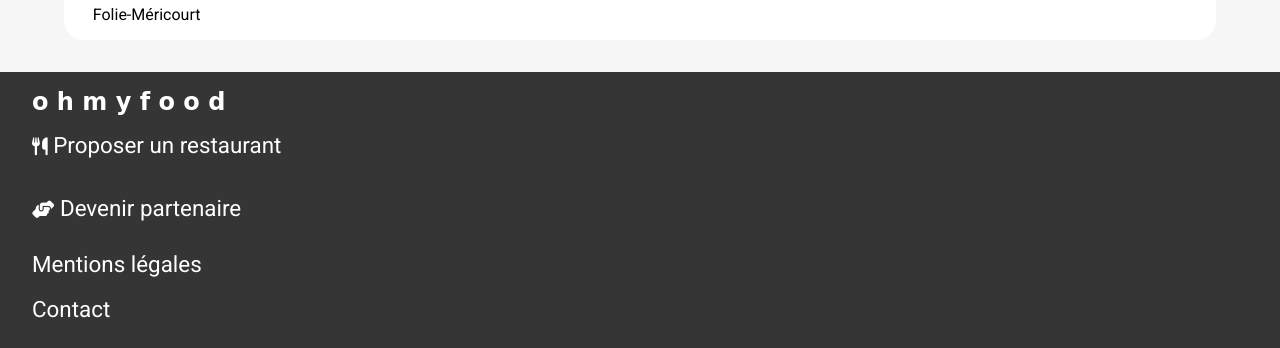
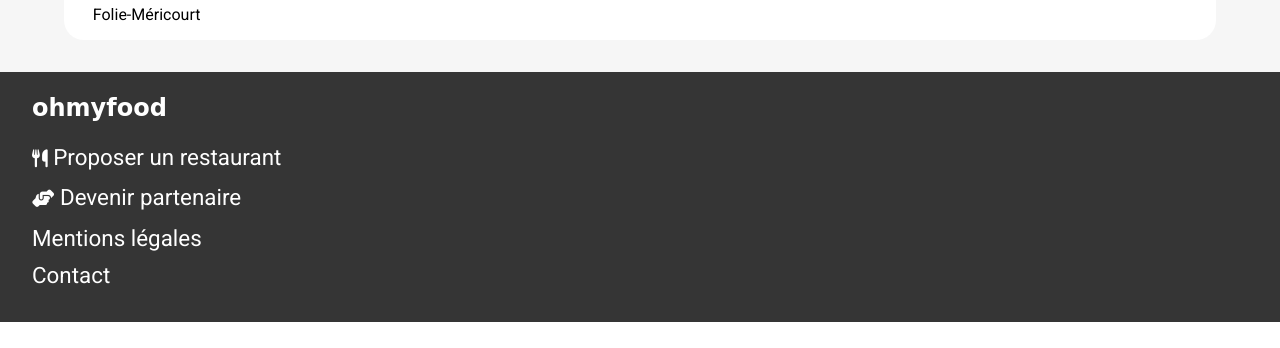
Before and after one commit to mahealain/_3_20022021, a website: page index.html in a window 1280 px wide. Shown: the part 4086-4434 px from the top of the page. After the commit the page ends 4408 px from the top, so only its background shows below. Drawn offline with Linux system fonts and the light colour scheme; a web font is replaced by a local one.

Commit message:
arrengement du mot homyfood dans le footer et amelioration de mise en page dans le footer

```diff
--- a/index.html
+++ b/index.html
@@ -231,7 +231,7 @@
       </div>
     </main>
     <footer>
-      <h1 class="roboto--font">o h m y f o o d</h1>
+      <h1 class="roboto--font">ohmyfood</h1>
       <p><i class="fas fa-utensils"></i> Proposer un restaurant</p>
       <p><i class="fas fa-hands-helping"></i> Devenir partenaire</p>
       <p>Mentions légales</p>
--- a/sass/layouts/_footer.scss
+++ b/sass/layouts/_footer.scss
@@ -1,7 +1,7 @@
 footer {
   margin: 0 0 0 0;
   height: auto;
-  display: flex;
+
   width: 100%;
   flex-direction: column;
   padding: 1em 2em;
@@ -9,15 +9,17 @@
   color: white;
   margin: 0;
   text-align: left;
+  line-height: 0.8px;
 }
 footer a {
   color: white;
   text-decoration: none;
   background-color: $colour-footer;
+  line-height: 0.8px;
 }
 footer p {
-  line-height: 0.5px;
   font-size: 1.4em;
+  line-height: 15px;
 }
 footer h1 {
   font-size: 1.5em;
@@ -27,4 +29,5 @@
   background-color: $colour-footer;
   top: 10em;
   bottom: 20em;
+  line-height: 40px;
 }
--- a/sass/main.scss
+++ b/sass/main.scss
@@ -365,6 +365,4 @@
 
 .roboto--font {
   margin: 0;
-  width: 100%;
-  height: 100%;
 }
```
Also changed, not shown: public/css/style.css, 1 other file.
